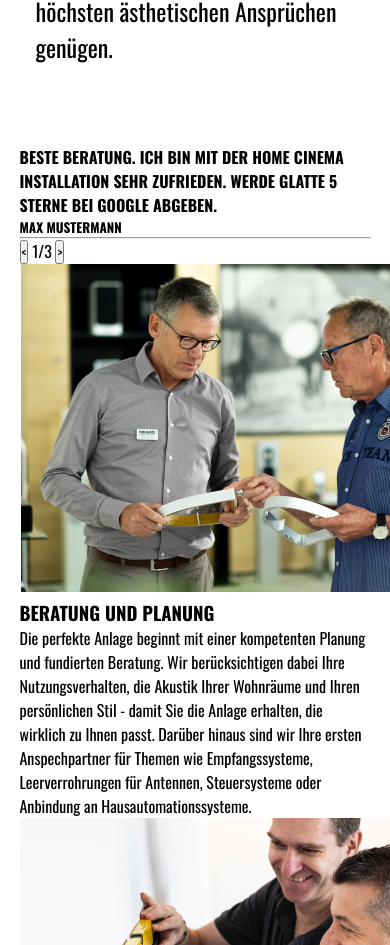
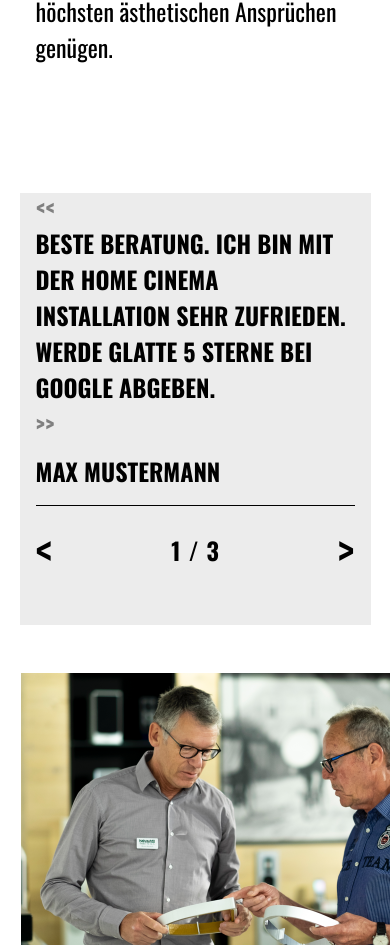
Before and after one commit to PWagner86/allink_test, a website: page index.html in a window 390 px wide. Shown: the part 5311-6256 px from the top of the page. Drawn offline with nearby package versions, Linux system fonts and the light colour scheme.

Commit message:
rating styling abgeschlossen

```diff
--- a/index.html
+++ b/index.html
@@ -76,16 +76,12 @@
                 Beste Beratung. Ich bin mit der Home Cinema installation sehr zufrieden. Werde glatte 5 Sterne bei Google abgeben.
             </h4>
             <h5 class="rating__person">Max Mustermann</h5>
-            <hr class="rating__hr">
-            <div class="rating__navwrapper">
-                <span class="rating__left"></span>
-                <div class="rating__counter">
-                    <button class="rating__left"><</button>
-                    <span class="rating__current">1</span>/<span class="rating__total">3</span>
-                    <button class="rating__right">></button>
-                </div>
+            <div class="rating__counter">
+                <button class="rating__btn"><</button>
+                <p class="rating__nums"><span class="rating__num rating__num--current">1</span>/<span class="rating__num rating__num--total">3</span></p>
+                <button class="rating__btn">></button>
             </div>
-        </div>
+    </div>
 
         <section class="work">
             <div class="work__wrapper">
--- a/scss/components/_index.scss
+++ b/scss/components/_index.scss
@@ -1,2 +1,3 @@
 @forward './header';
 @forward './section';
+@forward './rating';
--- /dev/null
+++ b/scss/components/_rating.scss
@@ -0,0 +1,81 @@
+.rating{
+    background-color: rgb(236, 236, 236);
+    width: 90%;
+    padding: 3rem 8rem 0 8rem;
+    margin: 3rem auto;
+
+    &__text{
+        font-size: 2.75rem;
+        position: relative;
+
+        &::before,
+        &::after{
+            color: gray;
+            position: absolute;
+        }
+
+        &::before{
+            content: "<<";
+            right: 104%;
+            bottom: 60%;
+        }
+
+        &::after{
+            content: ">>";
+            left: 104%;
+            top: 60%;
+        }
+    }
+
+    &__person{
+        font-size: 1.5rem;
+        padding: 1rem 0;
+    }
+
+    &__counter{
+        display: flex;
+        justify-content: space-between;
+        align-items: center;
+        border-top: solid black 1px;
+        padding: 0.5rem 0;
+    }
+
+    &__nums,
+    &__num{
+        font-weight: bold;
+        font-size: 1.5rem;
+    }
+
+    &__num{
+        padding: 0 0.5rem;
+    }
+
+    &__btn{
+        border: none;
+        background: none;
+        font-size: 3rem;
+    }
+}
+
+@media screen and (max-width: 1000px) {
+
+    .rating{
+        width: 100%;
+        padding: 2rem 1rem;
+
+        &__text{
+            font-size: 1.5rem;
+            padding-bottom: 2rem;
+
+            &::before{
+                left: 0;
+                bottom: 100%;
+            }
+
+            &::after{
+                left: 0;
+                top: 85%;
+            }
+        }
+    }
+}
--- a/scss/components/_section.scss
+++ b/scss/components/_section.scss
@@ -1,7 +1,5 @@
 .section{
     display: flex;
-    justify-content: center;
-    align-items: center;
     padding: 4rem 0;
 
     &--reverse{
@@ -32,6 +30,8 @@
 
     .section{
         flex-direction: column;
+        justify-content: center;
+        align-items: center;
 
         &__picwrapper,
         &__textwrapper{
--- a/scss/main.scss
+++ b/scss/main.scss
@@ -25,4 +25,5 @@ a{
 
 button{
     font-family: $mainFont;
+    cursor: pointer;
 }
```
Also changed, not shown: main.css, 1 other file.
